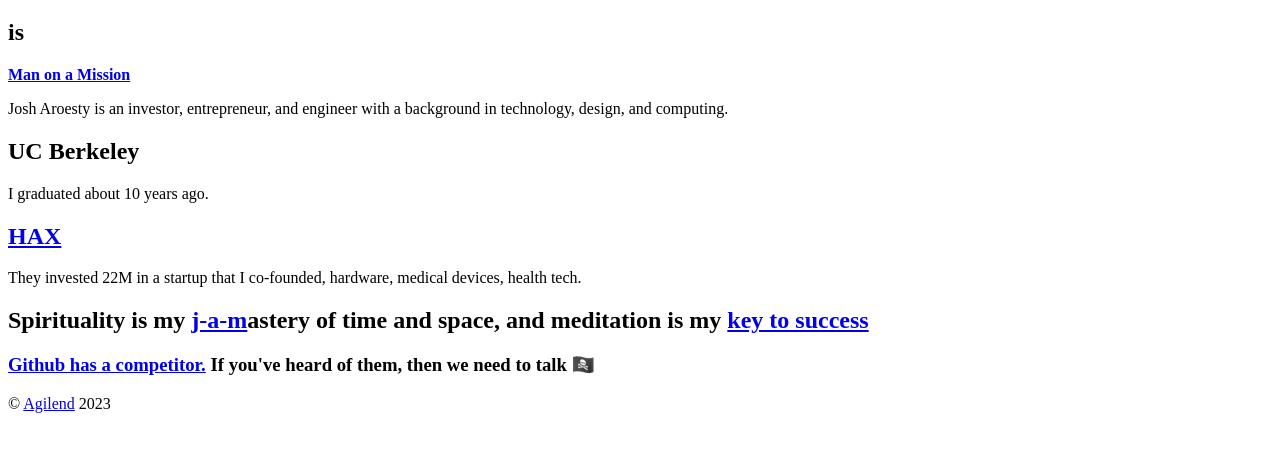
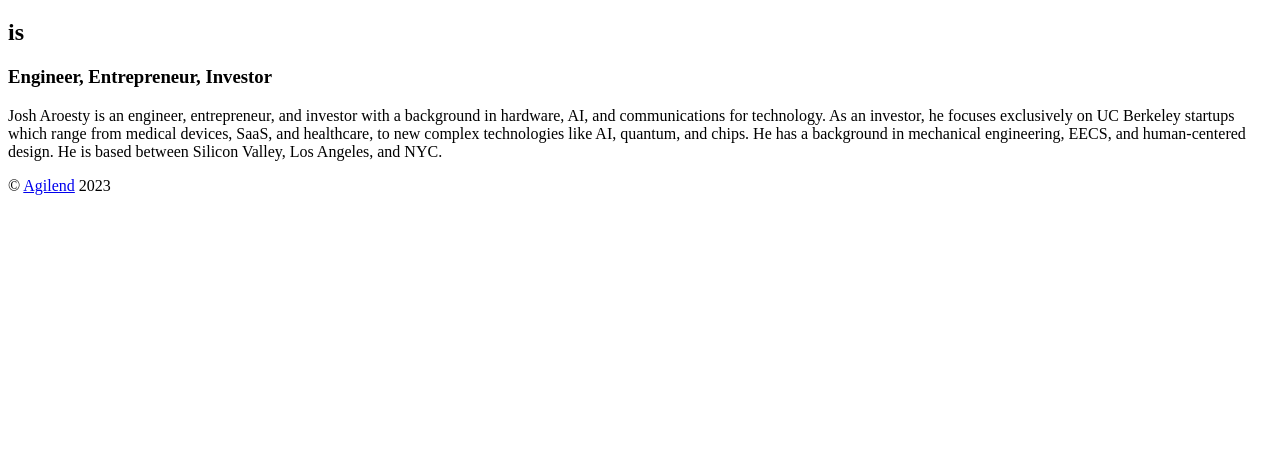
Before and after one commit to joshagilend/josharoesty.com, a plain HTML site: page index.html in a window 1280 px wide. Shown: the part 61-512 px from the top of the page. Drawn offline with Linux system fonts and the light colour scheme.

Commit message:
Add e/acc content

```diff
--- a/index.html
+++ b/index.html
@@ -6,21 +6,10 @@
   <main>
     <h1>Josh Aroesty</h1>
     <h2>is</h2>
-    <p><a href="https://josharoesty.com"><strong>Man on a Mission</strong></a></p>
+    <H3>Engineer, Entrepreneur, Investor</H3>
 
-      <p>Josh Aroesty is an investor, entrepreneur, and engineer with a background in technology, design, and computing.</p>
+    <p>Josh Aroesty is an engineer, entrepreneur, and investor with a background in hardware, AI, and communications for technology. As an investor, he focuses exclusively on UC Berkeley startups which range from medical devices, SaaS, and healthcare, to new complex technologies like AI, quantum, and chips. He has a background in mechanical engineering, EECS, and human-centered design. He is based between Silicon Valley, Los Angeles, and NYC.</p>
 
-      <h3>
-        <h2>UC Berkeley</h2>
-        <p>I graduated about 10 years ago.</p>
-
-        <h2><a href="https://hax.co">HAX</a></h2>
-        <p>They invested 22M in a startup that I co-founded, hardware, medical devices, health tech.</p>
-
-        <h2>Spirituality is my <a href="https://www.youtube.com/watch?v=Xnw-PdAsmuQ">j-a-m</a>astery of time and space, and meditation is my <a href="https://raw.githubusercontent.com/joshagilend/PGP-YC/main/JA.asc">key to success</a></h2>
-      </h3>
-
-      <h3><a href="http://bitbucket.org">Github has a competitor.</a> If you've heard of them, then we need to talk 🏴‍☠️</h3>
     <footer>
       © <a href="https://agilend.net">Agilend</a> 2023
     </footer>
```
